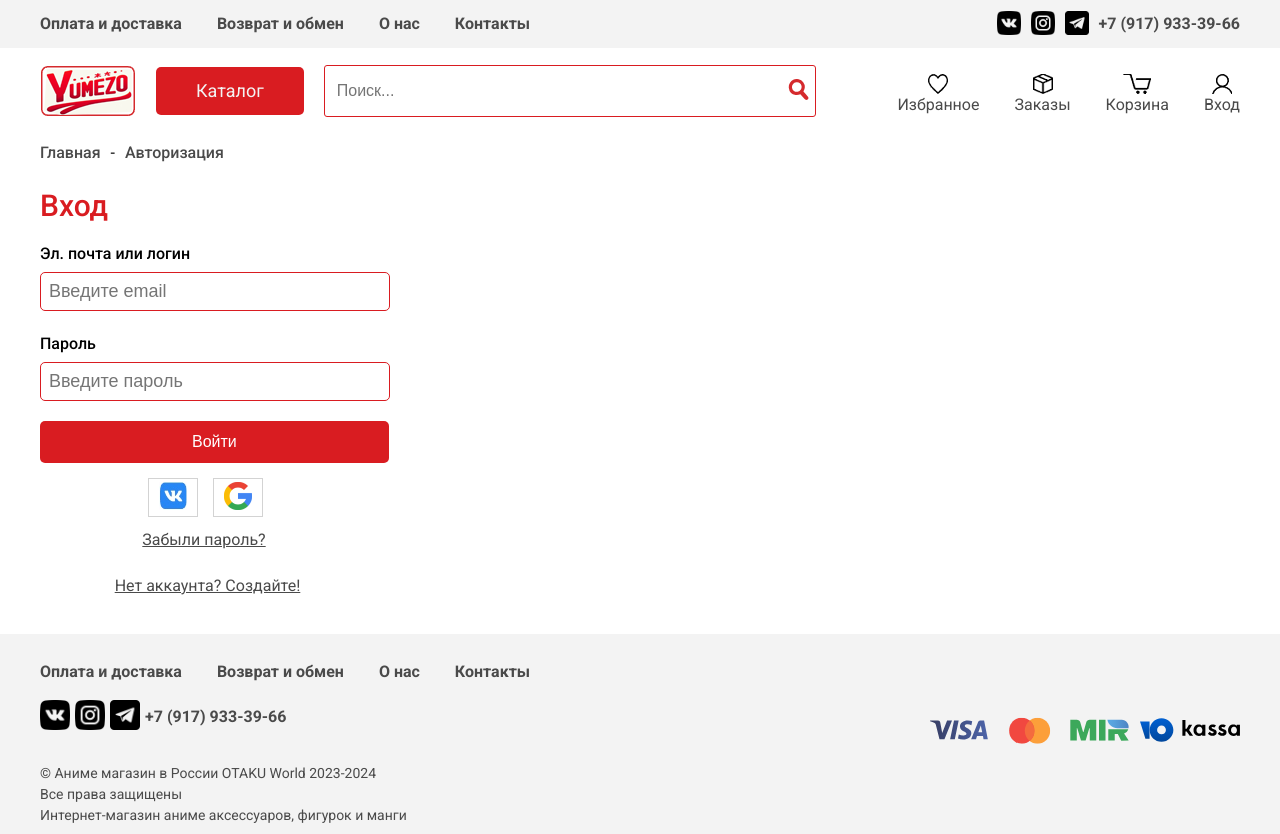
After one commit to katsuyorii/yumezo, a Django app: page /accounts/login/ in a window 1280 px wide. The commit adds this page. Run offline with Django 5.2, Linux system fonts and the light colour scheme.

Commit message:
Add new backend auth and login page and view

```diff
--- a/templates/base.html
+++ b/templates/base.html
@@ -70,7 +70,7 @@
                             </a>
                         </div>
                         <div class="main-row-right-item">
-                                <a class="main-row-right-item-link" href="#">
+                                <a class="main-row-right-item-link" href="{% url 'login' %}">
                                     <img class="main-row-right-item-img" src="{% static 'img/icons/icon-user.png' %}" alt="User">
                                     <p class="main-row-right-item-text">Вход</p>
                                 </a>
--- /dev/null
+++ b/users/forms.py
@@ -0,0 +1,37 @@
+from phonenumber_field.formfields import PhoneNumberField
+from phonenumber_field.phonenumber import to_python
+
+from django import forms
+from django.contrib.auth.forms import PasswordChangeForm
+
+from .models import User
+from django.contrib.auth import authenticate
+
+from django.contrib.auth.password_validation import validate_password
+
+
+'''
+    Класс для формы авторизации пользователей
+'''
+class LoginUserForm(forms.Form):
+    email = forms.CharField(widget=forms.EmailInput(attrs={
+        'class': 'login-email-input',
+        'placeholder': 'Введите email',
+    }))
+
+    password = forms.CharField(widget=forms.PasswordInput(attrs= {
+        'class': 'login-email-input',
+        'placeholder': 'Введите пароль',
+    }))
+
+    # Метод валидации формы
+    def clean(self):
+        email = self.cleaned_data.get('email')
+        password = self.cleaned_data.get('password')
+
+        user = authenticate(username=email, password=password)
+        if user is None:
+            raise forms.ValidationError('Неправильный email или пароль.')
+
+        self.cleaned_data['user'] = user
+        return self.cleaned_data
--- /dev/null
+++ b/users/templates/users/login.html
@@ -0,0 +1,47 @@
+{% extends "base.html" %}
+{% load static %}
+
+{% block content %}
+<div class="catalog-list-main-row-link">
+    <a class="catalog-list-main-row-link-item" href="{% url 'index' %}">Главная</a>
+    <p>-</p>
+    <a class="catalog-list-main-row-link-item" href="{% url 'login' %}">Авторизация</a>
+</div>
+
+<h1 class="catalog-list-main-title">Вход</h1>
+
+<div class="login-block">
+
+    {% if form.non_field_errors %}
+        {% for error in form.non_field_errors %}
+            <p class="product-detail-reviews-error">*{{ error }}</p>
+        {% endfor %}
+    {% endif %}
+
+    <form method="POST">
+        {% csrf_token %}
+        <div class="form-group">
+            <label class="login-email-lbl" for="{{ form.email.id_for_label }}">Эл. почта или логин</label>
+            {{ form.email }}
+        </div>
+
+        <div class="form-group">
+            <label class="login-email-lbl" for="{{ form.password.id_for_label }}">Пароль</label>
+            {{ form.password }}
+        </div>
+
+        <button class="login-btn" type="submit">Войти</button>
+    </form>
+
+    <div class="login-auth-choice">
+        <div class="login-auth-choice-item">
+            <a href="#"><img class="login-auth-choice-item-img" src="{% static 'img/icons/auth-vk.jpg' %}" alt="VK"></a>
+        </div>
+        <div class="login-auth-choice-item">
+            <a href="#"><img class="login-auth-choice-item-img" src="{% static 'img/icons/auth-gmail.png' %}" alt="Gmail"></a>
+        </div>
+    </div>
+    <a class="login-auth-question" href="#">Забыли пароль?</a>
+    <a class="login-auth-reg" href="#">Нет аккаунта? Создайте!</a>
+</div>
+{% endblock content %}
--- a/users/urls.py
+++ b/users/urls.py
@@ -0,0 +1,6 @@
+from django.urls import path
+from .views import LoginUserView
+
+urlpatterns = [
+    path('login/', LoginUserView.as_view(), name='login'),
+]
--- a/users/views.py
+++ b/users/views.py
@@ -1,3 +1,35 @@
-from django.shortcuts import render
+from django.views.generic import FormView
 
-# Create your views here.
+from django.contrib import messages
+from django.contrib.auth import login
+
+from django.urls import reverse_lazy
+
+from .forms import LoginUserForm
+
+
+# Класс-представление авторизации пользователя
+class LoginUserView(FormView):
+    form_class = LoginUserForm
+    template_name = 'users/login.html'
+
+    def get_success_url(self):
+        return reverse_lazy('index')
+
+    def form_valid(self, form):
+        user = form.cleaned_data['user']
+
+        login(self.request, user)
+
+        messages.success(self.request, 'Вы успешно вошли в систему!')
+        return super().form_valid(form)
+
+    def form_invalid(self, form):
+        messages.error(self.request, 'Ошибка авторизации!')
+        return super().form_invalid(form)
+
+    def get_context_data(self, **kwargs):
+        context = super().get_context_data(**kwargs)
+        context['title'] = 'Авторизация'
+
+        return context
--- a/yumezo/urls.py
+++ b/yumezo/urls.py
@@ -25,6 +25,7 @@ urlpatterns = [
 
     path('', include('core.urls')),
     path('catalog/', include('catalog.urls')),
+    path('accounts/', include('users.urls')),
 ]
 
 
```
Also changed, not shown: users/backend.py (added, +22 -0 lines).
